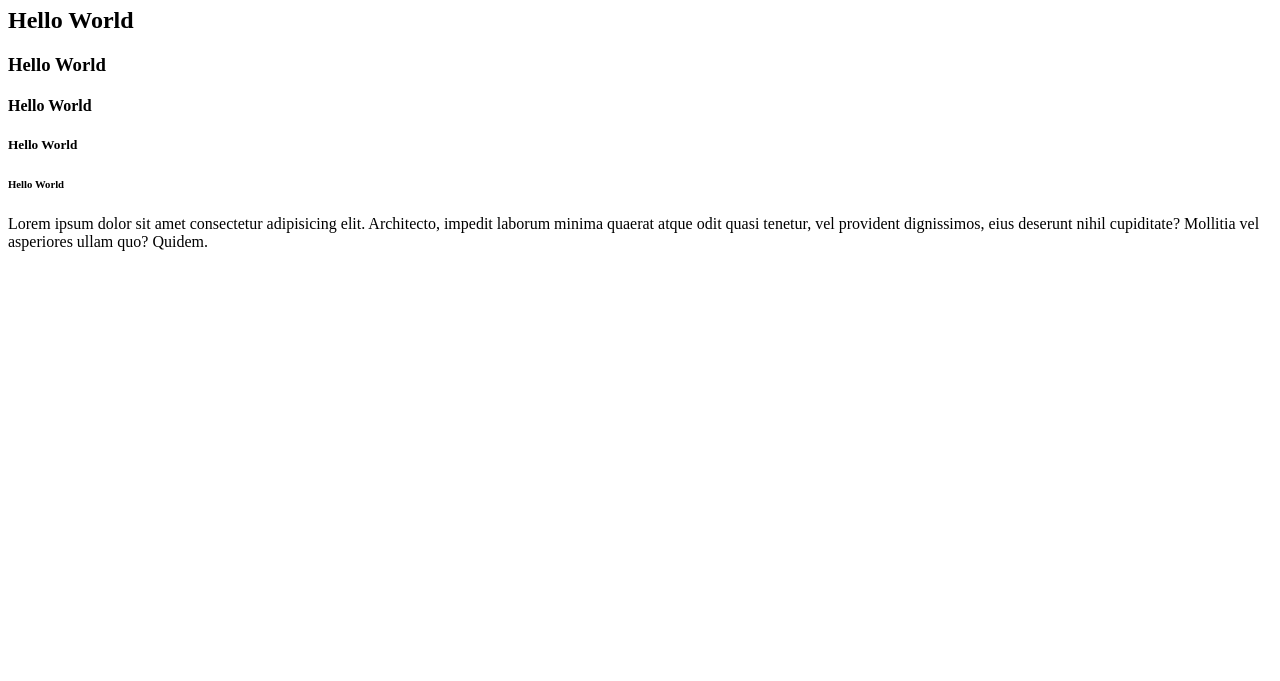
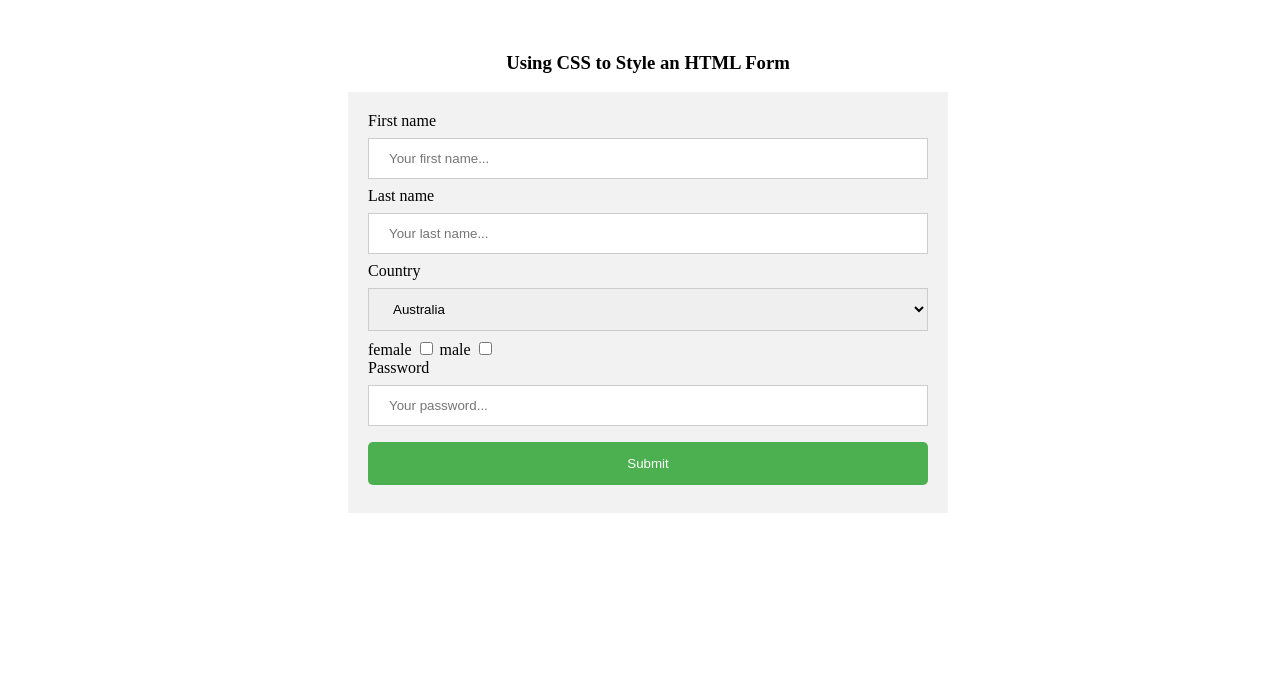
Before and after one commit to Dean1228/firstrepo, a plain HTML site: page index.html in a window 1280 px wide. Shown: the part 135-816 px from the top of the page. Drawn offline with Linux system fonts and the light colour scheme.

Commit message:
second commit

```diff
--- a/index.html
+++ b/index.html
@@ -10,8 +10,7 @@
 </head>
 
 <body>
-    <!-- Html tag 块 -->
-    <div id="div1">
+    <!-- <div id="div1">
         Hello World
     </div>
 
@@ -21,18 +20,67 @@
 
     <a href="https://www.google.com.au" target="_blank">Google</a>
 
-    <a href="goto.html">Goto Html</a>
-    <h1>Hello World</h1>
-    <h2>Hello World</h2>
-    <h3>Hello World</h3>
-    <h4>Hello World</h4>
-    <h5>Hello World</h5>
-    <h6>Hello World</h6>
+    <a href="goto.html">Goto Html</a> -->
 
-    <p>Lorem ipsum dolor sit amet consectetur adipisicing elit. Architecto, impedit laborum minima quaerat atque odit quasi tenetur, vel provident dignissimos, eius deserunt nihil cupiditate? Mollitia vel asperiores ullam quo? Quidem. </p>
+    <!-- <table id="mytable" class="mytable_class">
+        <thead>
+            <tr>
+                <th colspan="2">Expenses</th>
+            </tr>
+            <tr>
+                <th>Category</th>
+                <th>Amout</th>
+            </tr>
+        </thead>
+        <tbody>
+            <tr>
+                <td>Marketing</td>
+                <td>$200</td>
+            </tr>
+            <tr>
+                <td>Accounting</td>
+                <td>$600</td>
+            </tr>
+        </tbody>
+        <tfoot>
+            <tr>
+                <th>Total</th>
+                <th>$800</th>
+            </tr>
+        </tfoot>
+    </table> -->
 
+    <h3>Using CSS to Style an HTML Form</h3>
 
-    <script src="/script.js"></script>
+    <section>
+        <form action="#">
+            <label for="fname">First name</label>
+            <input id="fname" type="text" name="firstName" placeholder="Your first name...">
+
+            <label for="lname">Last name</label>
+            <input id="lname" type="text" name="lastName" placeholder="Your last name...">
+
+            <label for="country">Country</label>
+            <select name="country" id="country">
+                <option value="australia">Australia</option>
+                <option value="china">China</option>
+                <option value="usa">USA</option>
+                <option value="canada">Canada</option>
+            </select>
+
+            <label for="female">female</label>
+            <input type="checkbox" id="female">
+            <label for="male">male</label>
+            <input type="checkbox" id="male">
+            <br>
+
+            <label for="pwd">Password</label>
+            <input type="password" id="pwd" name="myPassword" placeholder="Your password...">
+            <input type="submit" value="Submit">
+        </form>
+    </section>
+
+    <!-- <script src="/script.js"></script> -->
 
 </body>
 
--- a/script.js
+++ b/script.js
@@ -1 +1,4 @@
 console.log("This is my first log")
+let a = 1
+let b = 2
+console.log(a + b)
--- a/style.css
+++ b/style.css
@@ -9,3 +9,56 @@ div {
 #div2 {
     color: blue;
 }
+
+table,
+th,
+td {
+    border: 0.5px solid gray;
+    border-collapse: collapse;
+}
+
+.mytable_class {
+    background-color: rgba(255, 166, 0, 0.578);
+}
+
+* {
+    box-sizing: border-box;
+}
+
+body {
+    width: 100vw;
+    height: 100vh;
+    display: flex;
+    flex-direction: column;
+    align-items: center;
+    justify-content: center;
+}
+
+section {
+    width: 50%;
+    min-width: 300px;
+    max-width: 600px;
+    background-color: #f2f2f2;
+    padding: 20px;
+}
+
+input[type=text],
+input[type=password],
+select {
+    width: 100%;
+    padding: 12px 20px;
+    margin: 8px 0;
+    display: inline-block;
+    border: 1px solid #ccc;
+}
+
+input[type=submit] {
+    width: 100%;
+    background-color: #4caf50;
+    color: white;
+    padding: 14px 20px;
+    margin: 8px 0;
+    border: none;
+    border-radius: 5px;
+    cursor: pointer;
+}
--- /dev/null
+++ b/style2.css
@@ -0,0 +1,52 @@
+* {
+    margin: 0;
+    padding: 0;
+    box-sizing: border-box;
+}
+
+html,
+body {
+    width: 100vw;
+    height: 100vh;
+}
+
+#block {
+    height: 100%;
+    display: flex;
+    flex-direction: row;
+    flex-wrap: wrap;
+    align-items: center;
+    /* align-content: center; */
+    justify-content: flex-start;
+    justify-content: flex-end;
+    justify-content: center;
+}
+
+.A,
+.B,
+.C,
+.D,
+.E,
+.F {
+    height: 50px;
+    border: 2px solid black;
+    margin: 1px;
+    text-align: center;
+
+}
+
+.A {
+    align-self: start;
+    order: 1;
+}
+
+.B {
+    width: 200px;
+    align-self: end;
+    order: 1;
+}
+
+.E {
+    order: -1;
+    background-color: deeppink;
+}
```
Also changed, not shown: index2.html (added, +23 -0 lines), cup.jpg (added).
